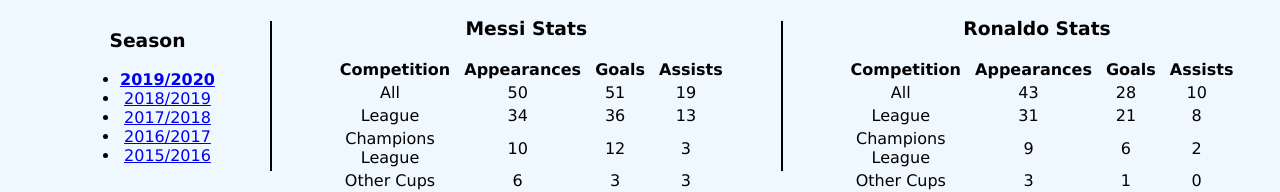
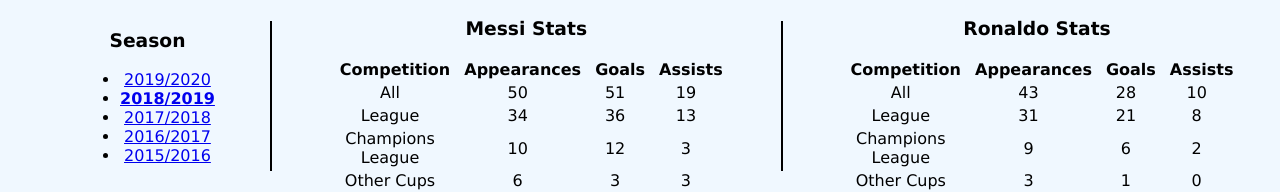
Before and after one commit to Developer-Hamza/messivronaldo.github.io, a plain HTML site: page 2019.html in a window 1280 px wide. Shown: the part 394-586 px from the top of the page. Drawn offline with Linux system fonts and the light colour scheme.

Commit message:
Update 2019.html

```diff
--- a/2019.html
+++ b/2019.html
@@ -30,8 +30,8 @@
         <div class="container_season">
             <h3>Season</h3>
             <ul>
-                <li> <a class="year_single" href="index.html"><b>2019/2020</b></a> </li>
-                <li> <a class="year_single" href="2019.html">2018/2019</a> </li>
+                <li> <a class="year_single" href="index.html">2019/2020</a> </li>
+                <li> <a class="year_single" href="2019.html"><b>2018/2019</b></a> </li>
                 <li> <a class="year_single" href="2018.html">2017/2018</a> </li>
                 <li> <a class="year_single" href="2017.html">2016/2017</a> </li>
                 <li> <a class="year_single" href="2016.html">2015/2016</a> </li>
```
